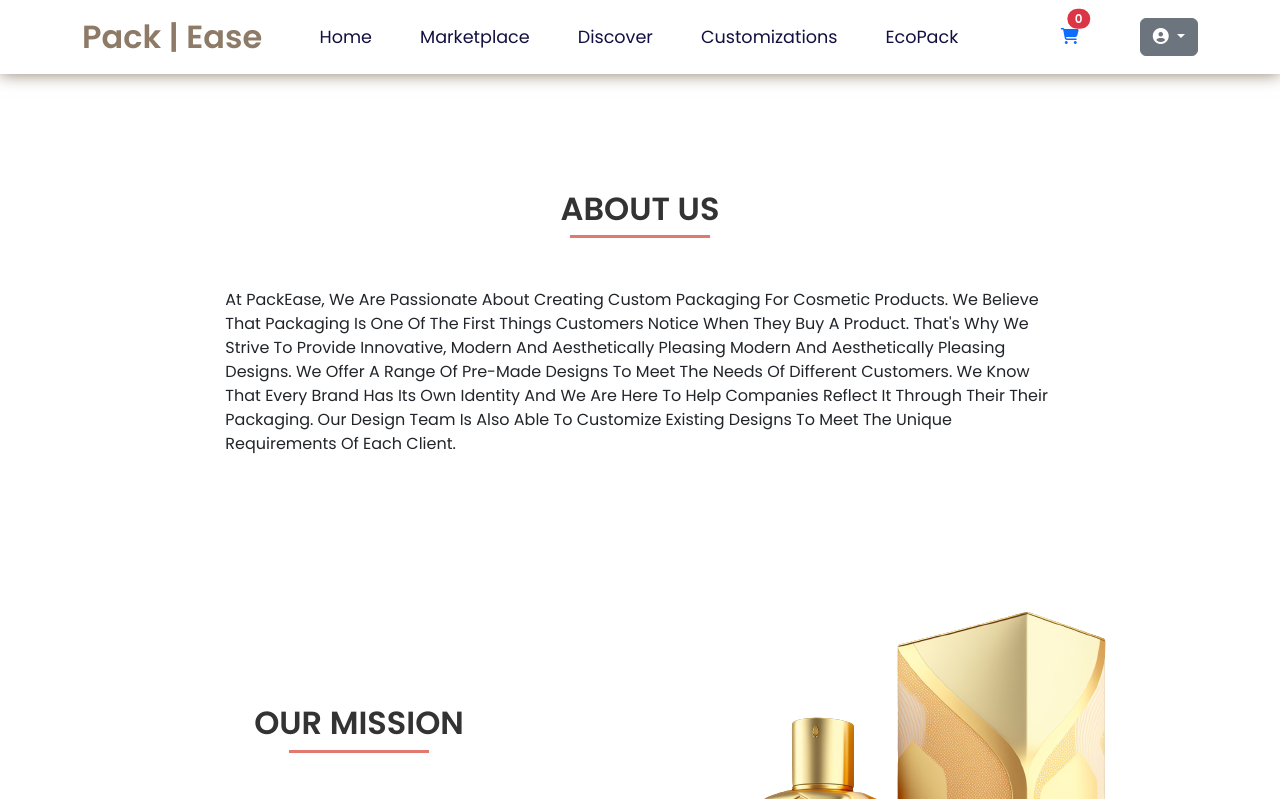
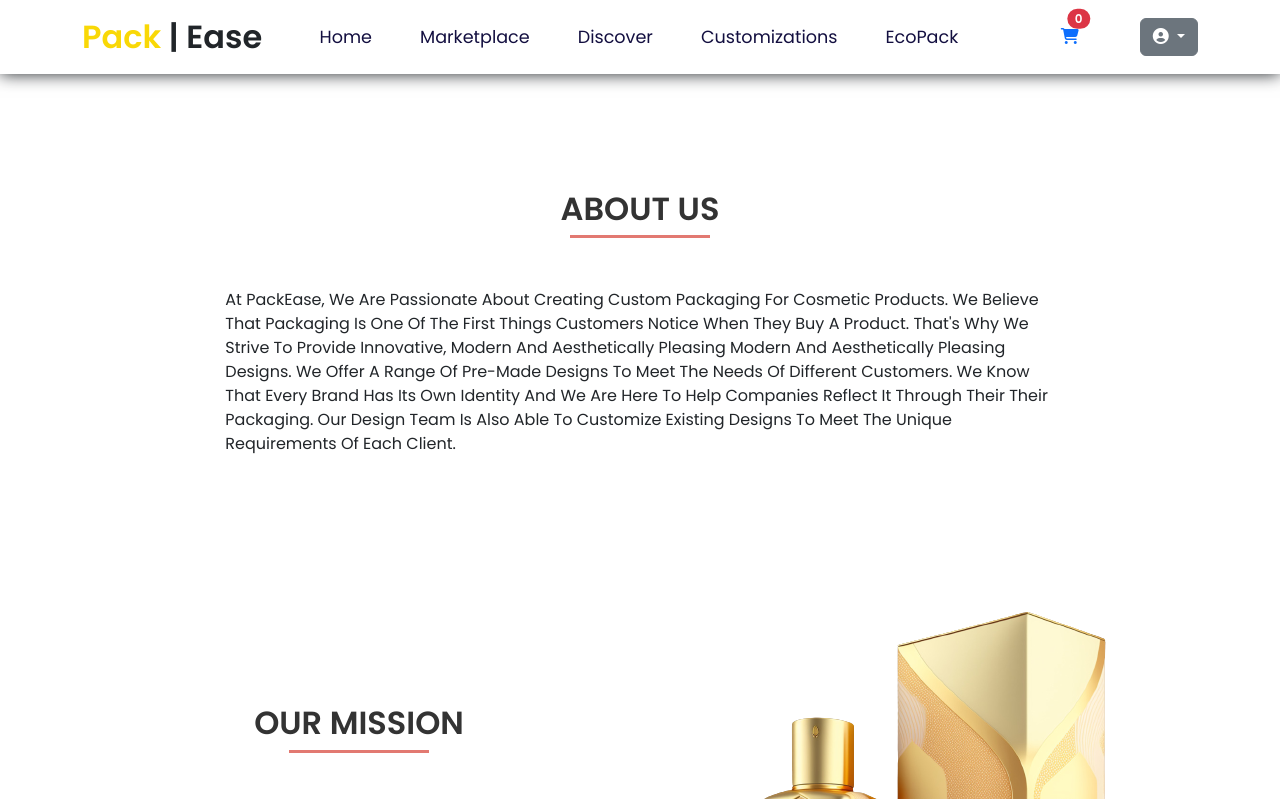
Before and after one commit to hdtohouri/packease_app, a CodeIgniter 4 app: template app/Views/common_ecopack.php in a window 1280 px wide. Shown: the top 799 px of the page. Run offline with PHP 8.4 and a stand-in for CodeIgniter, Linux system fonts and the light colour scheme; the template is opened without the code that fills it, so the values that code supplies are empty; some libraries are stand-ins or nearby versions.

Commit message:
modification css

```diff
--- a/public/css/style.css
+++ b/public/css/style.css
@@ -2,8 +2,6 @@
 
 :root{
     --yellow:#f9d806;
-    --soukaina:#8D7B68;
-    --amira:#F1DEC9;
     --light-yellow:#ffee80;
     --black:#130f40;
     --light-color:#666;
@@ -36,12 +34,12 @@ div{
 
 .header .logo{
     font-size: 2rem;
-    color:var( --soukaina);
+    color:var( --yelow);
     font-weight: bold;
 }
 
 .header .logo span{
-    color:var( --soukaina);
+    color:var( --yellow);
 }
 
 .header .navbar-nav a{
@@ -60,7 +58,7 @@ div{
     margin-bottom: 1rem;
     font-size: 10.5vh;
     font-weight: 900;
-    -webkit-text-stroke: .3vh var( --soukaina);
+    -webkit-text-stroke: .3vh var( --yellow);
     color: black;
 }
 
```
